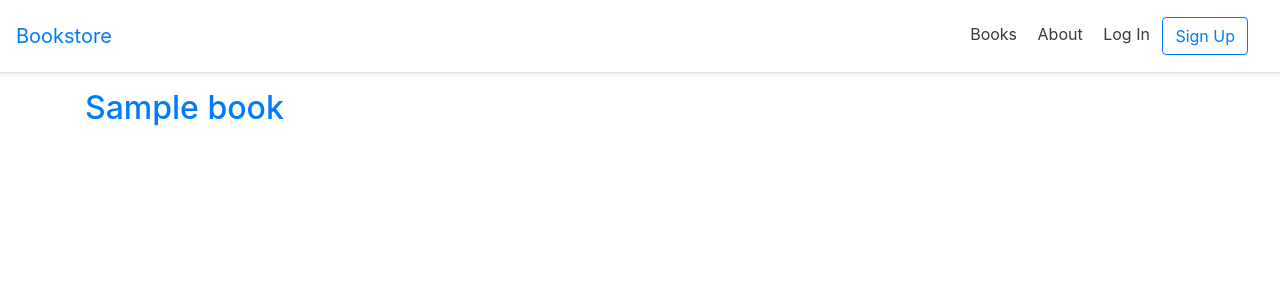
After one commit to AliKhyar/bookstore, a Django app: page /books/ in a window 1280 px wide. The commit adds this page. Shown: the top 300 px of the page. Run offline with Django 3.2, Linux system fonts and the light colour scheme; tables that the repository leaves empty hold one stand-in row (values such as "Sample post"); some libraries are stand-ins or nearby versions.

Commit message:
adding books app with uuid urls

```diff
--- /dev/null
+++ b/books/apps.py
@@ -0,0 +1,5 @@
+from django.apps import AppConfig
+
+
+class BooksConfig(AppConfig):
+    name = 'books'
--- /dev/null
+++ b/books/models.py
@@ -0,0 +1,21 @@
+from django.db import models
+from django.urls import reverse
+import uuid
+
+# Create your models here.
+
+class Book(models.Model):
+    id = models.UUIDField(
+            primary_key=True,
+            default=uuid.uuid4,
+            editable=False
+        )
+    title = models.CharField(max_length=200)
+    author = models.CharField(max_length=200)
+    price = models.DecimalField(max_digits=6, decimal_places=2)
+
+    def __str__(self):
+        return self.title
+
+    def get_absolute_url(self):
+        return reverse('book_detail', args=[str(self.id)])
--- /dev/null
+++ b/books/urls.py
@@ -0,0 +1,7 @@
+from django.urls import path
+from .views import BookListView, BookDetailView
+
+urlpatterns = [
+    path('', BookListView.as_view(), name='book_list'),
+    path('<uuid:pk>', BookDetailView.as_view(), name='book_detail'),
+]
--- /dev/null
+++ b/books/views.py
@@ -0,0 +1,14 @@
+from django.shortcuts import render
+from django.views.generic import ListView, DetailView
+from .models import Book
+
+class BookListView(ListView):
+    model = Book
+    context_object_name = 'book_list'
+    template_name = 'books/book_list.html'
+
+
+class BookDetailView(DetailView):
+    model = Book
+    context_object_name = 'book'
+    template_name = 'books/book_detail.html'
--- a/bookstore_project/settings.py
+++ b/bookstore_project/settings.py
@@ -31,6 +31,8 @@ INSTALLED_APPS = [
     # local apps
     'users.apps.UsersConfig', ##### new
     'pages.apps.PagesConfig', ### new
+    'books.apps.BooksConfig',
+
 ]
 
 
--- a/bookstore_project/urls.py
+++ b/bookstore_project/urls.py
@@ -11,4 +11,8 @@ urlpatterns = [
 
     # pages app
     path('', include('pages.urls')),
+
+    #books
+    path('books/', include('books.urls')),
+
 ]
--- a/templates/_base.html
+++ b/templates/_base.html
@@ -17,6 +17,7 @@
      mb-3 bg-white border-bottom shadow-sm">
       <a href="{% url 'home' %}" class="navbar-brand my-0 mr-md-auto font-weight-normal">Bookstore</a>
       <nav class="my-2 my-md-0 mr-md-3">
+        <a class="p-2 text-dark" href="{% url 'book_list' %}">Books</a>
         <a class="p-2 text-dark" href="{% url 'about' %}">About</a>
         {% if user.is_authenticated %}
           <a class="p-2 text-dark" href="{% url 'account_logout' %}">Log Out</a>
--- a/templates/account/login.html
+++ b/templates/account/login.html
@@ -7,7 +7,7 @@
 <h2>Log In</h2>
     <form method="post">
     {% csrf_token %}
-    {{ form|crispy }}
+    {{ form | crispy }}
     <button class="btn btn-primary" type="submit">Log In</button>
 </form>
 {% endblock content %}
--- /dev/null
+++ b/templates/books/book_list.html
@@ -0,0 +1,10 @@
+{% extends '../_base.html' %}
+
+{% block title %}Books{% endblock title %}
+{% block content %}
+    {% for book in book_list %}
+        <div>
+            <h2><a href="{{ book.get_absolute_url }}">{{ book.title }}</a></h2>
+        </div>
+    {% endfor %}
+{% endblock content %}
```
Also changed, not shown: books/admin.py (added, +9 -0 lines), books/tests.py (added, +30 -0 lines), templates/books/book_detail.html (added, +11 -0 lines), books/__init__.py (added), books/migrations/0001_initial.py (added), books/migrations/__init__.py (added), static/images/3r.jpg (added).
